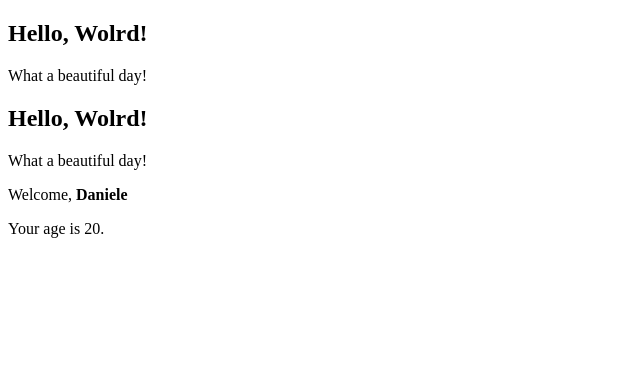
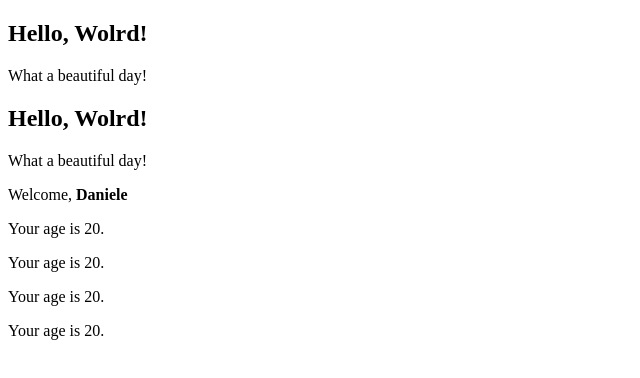
Before and after one commit to Daniele-Formisano/Esercizi-React, a React (Vite) app: page / in a window 1280 px wide. Shown: the top 378 px of the page, without its empty margins (0-640 px from the left). Built offline with nearby package versions, Linux system fonts and the light colour scheme.

Commit message:
Esercizio conditional rendering

```diff
--- /dev/null
+++ b/src/Message.jsx
@@ -0,0 +1,3 @@
+export default function Message({ age }) {
+  return <p>{age > 18 ? `Your age is ${age}.` : "You are very young!"}</p>;
+}
--- a/src/Welcome.jsx
+++ b/src/Welcome.jsx
@@ -1,4 +1,5 @@
 import Age from "./Age";
+import Message from "./Message";
 
 export default function Welcome({ name, age }) {
   return (
@@ -6,7 +7,11 @@ export default function Welcome({ name, age }) {
       <p>
         Welcome, <strong>{name}</strong>
       </p>
-      <Age age={age} />
+      {age > 18 && <Age age={age} />}
+      {age !== undefined && <Age age={age} />}
+      {age > 18 && age < 65 && <Age age={age} />}
+      {age > 18 && name === "Jhon" && <Age age={age} />}
+      <Message age={age} />
     </div>
   );
 }
```
